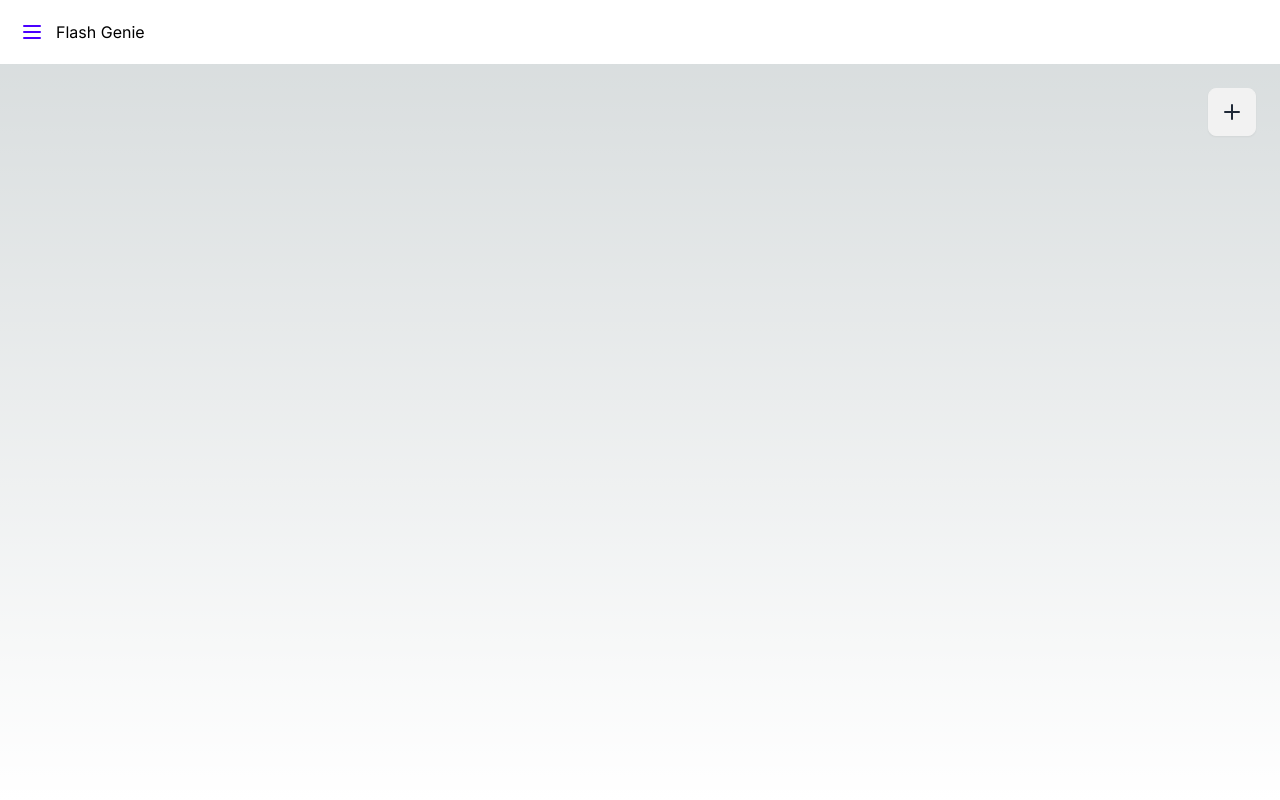
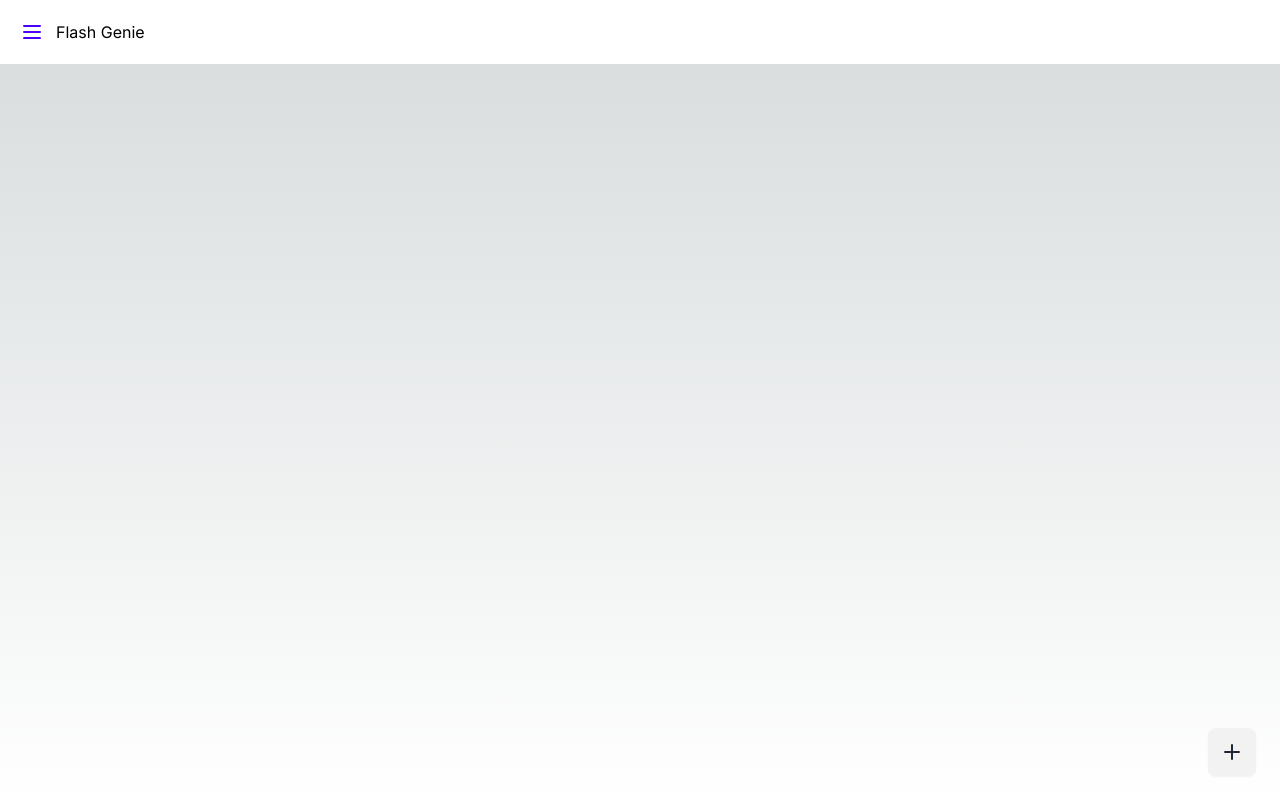
Before and after one commit to pouriamolaee/flash-genie, a Next.js app: page / in a window 1280 px wide. Built offline with nearby package versions, Linux system fonts and the light colour scheme.

Commit message:
chore: Change the h-lvh to h-dvh

```diff
--- a/app/layout.tsx
+++ b/app/layout.tsx
@@ -22,7 +22,7 @@ export default function RootLayout({
       <body
         className={twMerge(
           inter.className,
-          "flex flex-col h-lvh md:h-auto md:min-h-screen",
+          "flex flex-col h-dvh md:min-h-screen",
         )}
       >
         <RootNavBar />
```
